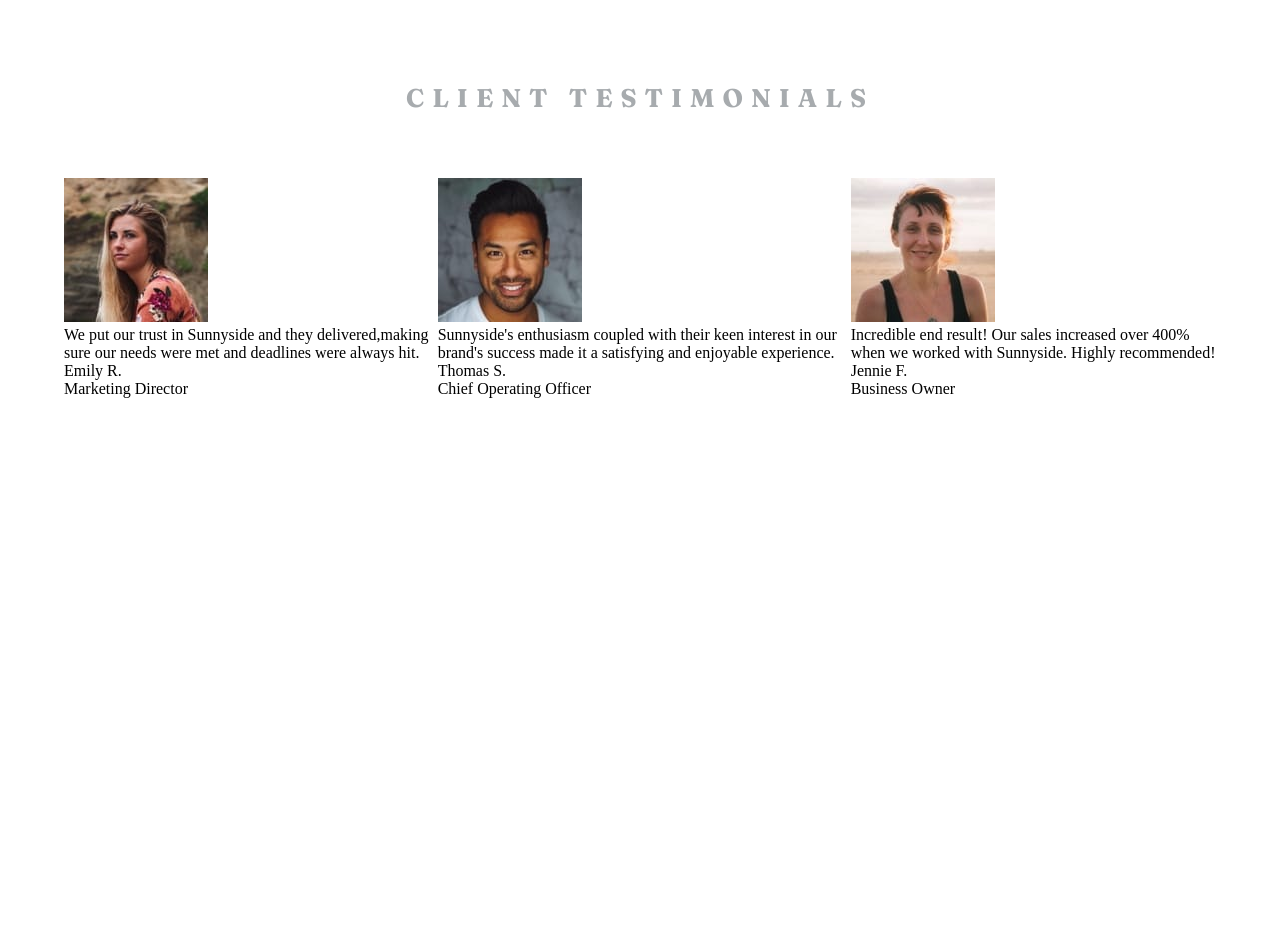
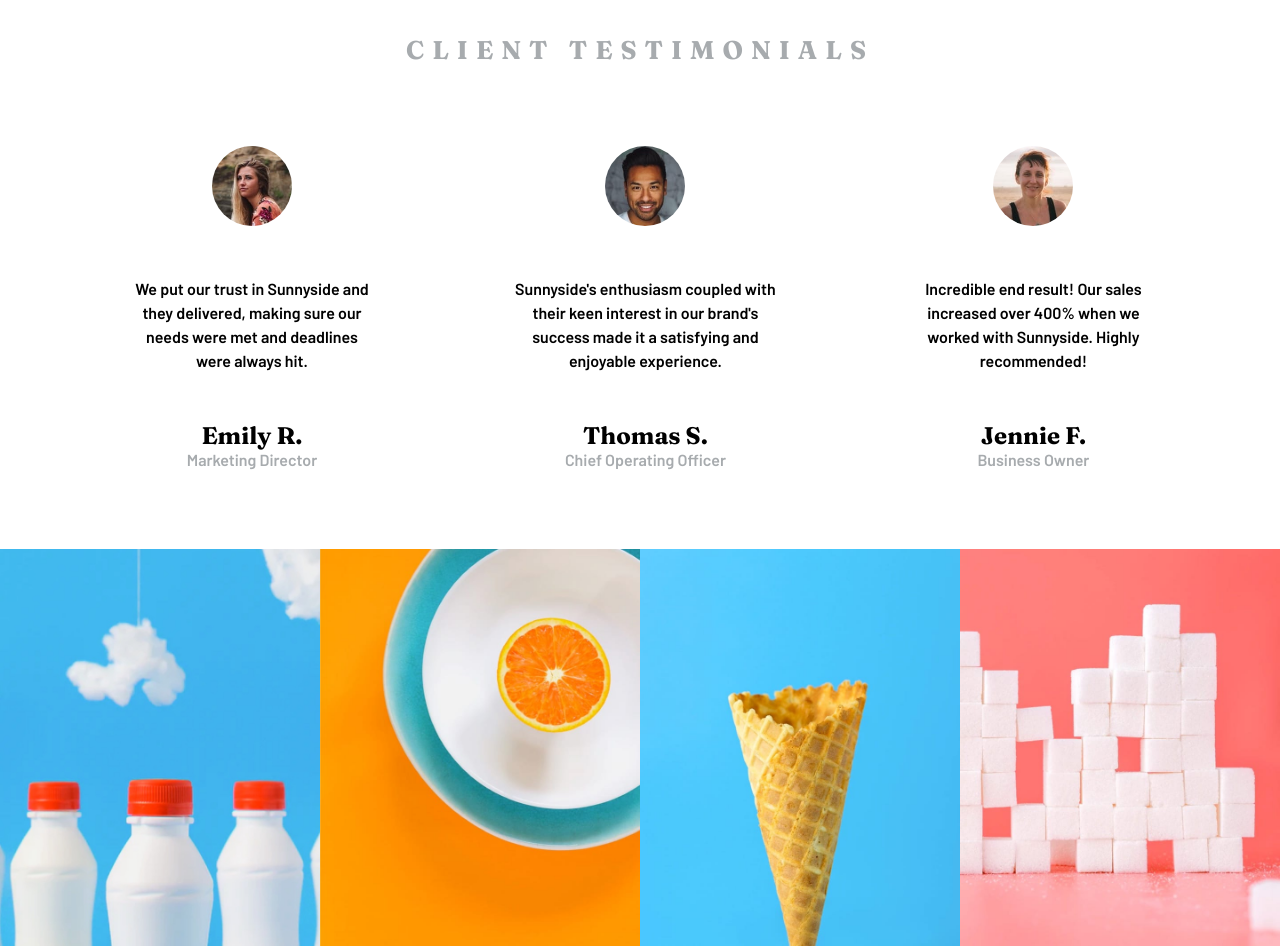
Before and after one commit to TheCuriousPr0grammer/sunnyside-landing-page, a React (Create React App) app: page / in a window 1280 px wide. Shown: the part 2240-3186 px from the top of the page. Before the commit the page ends 2702 px from the top, so only its background shows below. Built offline with nearby package versions, Linux system fonts and the light colour scheme.

Commit message:
Fixed css for testimonial and created Gallery section

```diff
--- a/src/App.js
+++ b/src/App.js
@@ -1,3 +1,4 @@
+import Gallery from "./components/gallery-section/Gallery";
 import Header from "./components/header/Header";
 import MainTeaser from "./components/main-teaser/MainTeaser";
 import Testimonials from "./components/testimonials-section/Testimonials";
@@ -11,6 +12,7 @@ function App() {
 			<Header />
 			<MainTeaser />
 			<Testimonials />
+			<Gallery />
 		</div>
 	);
 }
--- /dev/null
+++ b/src/components/gallery-section/Gallery.jsx
@@ -0,0 +1,30 @@
+import React from "react";
+import "./Gallery.scss";
+import cone from "../../images/desktop/image-gallery-cone.jpg";
+import milkbottles from "../../images/desktop/image-gallery-milkbottles.jpg";
+import orange from "../../images/desktop/image-gallery-orange.jpg";
+import sugarcubes from "../../images/desktop/image-gallery-sugarcubes.jpg";
+export default function Gallery() {
+	const gallery = [
+		{
+			imageURL: milkbottles,
+		},
+		{
+			imageURL: orange,
+		},
+		{
+			imageURL: cone,
+		},
+		{
+			imageURL: sugarcubes,
+		},
+	];
+
+	return (
+		<div className="gallery-wrapper">
+			{gallery.map((image) => {
+				return <img src={image.imageURL} className="gallery-img" />;
+			})}
+		</div>
+	);
+}
--- /dev/null
+++ b/src/components/gallery-section/Gallery.scss
@@ -0,0 +1,7 @@
+.gallery-wrapper {
+	display: flex;
+
+	& .gallery-img {
+		width: 25%;
+	}
+}
--- a/src/components/testimonial/Testimonial.scss
+++ b/src/components/testimonial/Testimonial.scss
@@ -0,0 +1,33 @@
+.testimonial {
+	display: flex;
+	flex-direction: column;
+	justify-content: center;
+	align-items: center;
+	padding: 1rem;
+	font-family: var(--barlowFont);
+
+	& .testimonial-image {
+		border-radius: 50%;
+		width: 80px;
+
+		& img {
+			border-radius: inherit;
+			width: inherit;
+		}
+	}
+
+	& .testimonial-text {
+		padding: 3rem 3rem;
+		line-height: 1.5rem;
+		text-align: center;
+	}
+
+	& .testimonial-client__name {
+		font-family: var(--frauncesFont);
+		font-size: 1.5rem;
+	}
+
+	& .testimonial-client__function {
+		color: var(--grayish-blue);
+	}
+}
--- a/src/components/testimonials-section/Testimonials.jsx
+++ b/src/components/testimonials-section/Testimonials.jsx
@@ -12,7 +12,7 @@ export default function Testimonials() {
 			clientName: "Emily R.",
 			clientFunction: "Marketing Director",
 			testimonialText:
-				"We put our trust in Sunnyside and they delivered,making sure our needs were met and deadlines were always hit.",
+				"We put our trust in Sunnyside and they delivered, making sure our needs were met and deadlines were always hit.",
 		},
 		{
 			imageUrl: ThomasImageURL,
@@ -31,7 +31,7 @@ export default function Testimonials() {
 	];
 
 	return (
-		<div className="testimonials-section">
+		<div>
 			<div className="testimonials-section__headline">Client Testimonials</div>
 			<div className="testimonials-section__wrapper">
 				{clientTestimonials.map((testimonial, index) => {
--- a/src/components/testimonials-section/Testimonials.scss
+++ b/src/components/testimonials-section/Testimonials.scss
@@ -1,10 +1,5 @@
-.testimonials-section {
-	height: 30vh;
-	background-color: var(--white);
-}
-
 .testimonials-section__headline {
-	padding-top: 8rem;
+	padding-top: 5rem;
 	font-size: 1.6rem;
 	font-family: var(--frauncesFont);
 	color: var(--grayish-blue);
```
